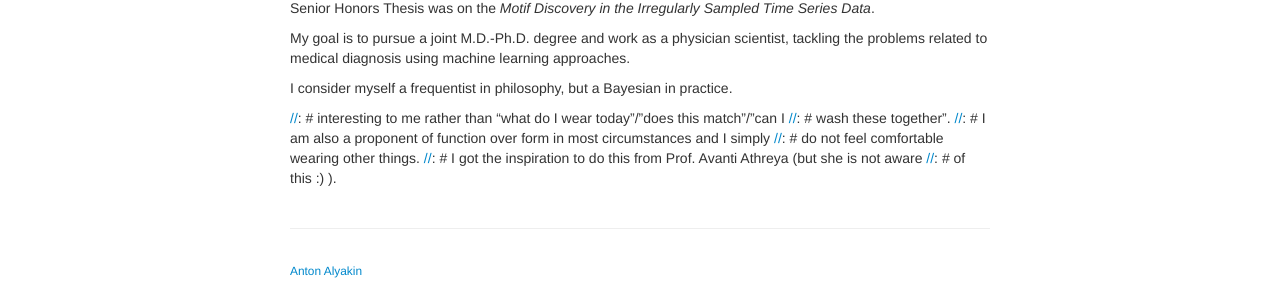
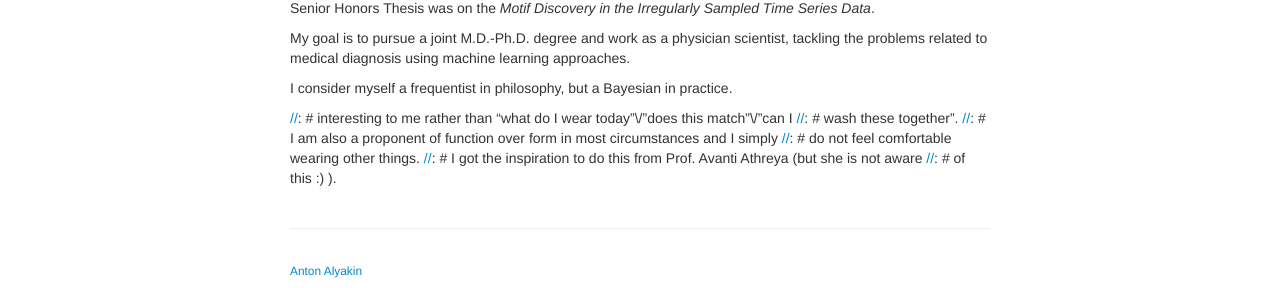
Before and after one commit to alyakin314/alyakin314.github.io, a Jekyll site: the page built from index.md, in a window 1280 px wide. Shown: the part 674-962 px from the top of the page. Built offline with Jekyll 4.4.1, drawn with Linux system fonts in a browser that asks for light colours.

```diff
--- a/index.md
+++ b/index.md
@@ -53,7 +53,7 @@
 [//]: # interview).
 [//]: # The primary reason why I started doing this is because I wanted to routinize
 [//]: # this aspect of my life and spend mental energy thinking about things that are
-[//]: # interesting to me rather than "what do I wear today"/"does this match"/"can I
+[//]: # interesting to me rather than "what do I wear today"\/"does this match"\/"can I
 [//]: # wash these together".
 [//]: # I am also a proponent of function over form in most circumstances and I simply
 [//]: # do not feel comfortable wearing other things.
```
